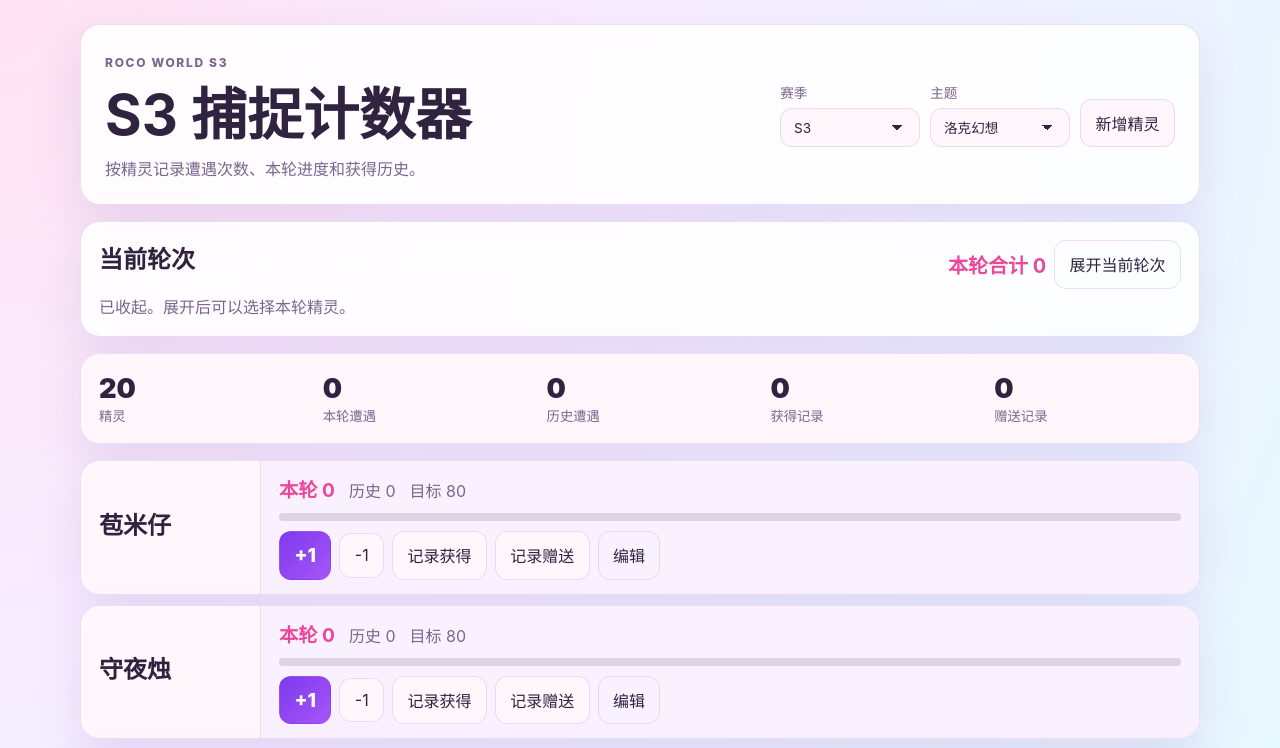
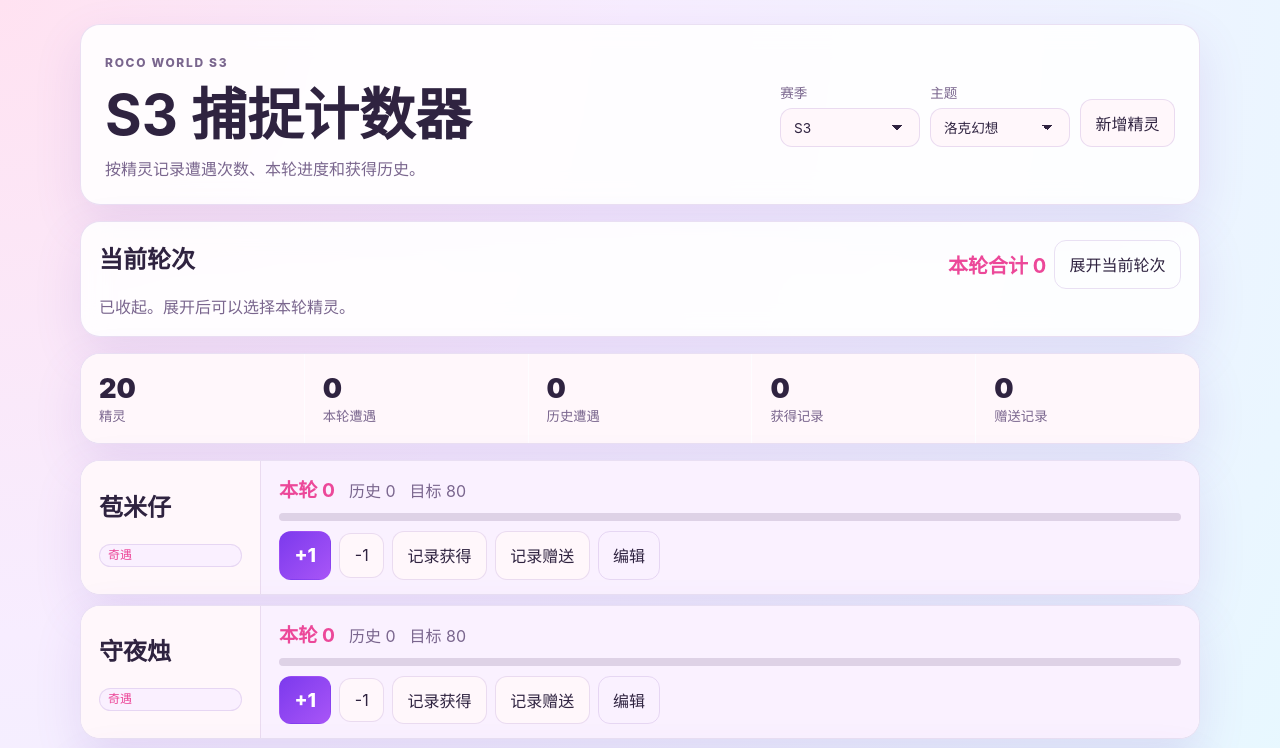
Before and after one commit to 2321Robin/count, a React (Vite) app: page / in a window 1280 px wide. Shown: the top 748 px of the page. Built offline with nearby package versions, Linux system fonts and the light colour scheme.

Commit message:
feat: 精灵名字下方添加类别标签（奇遇/普通/战令）
- 在CreatureCard中category字段存在时显示标签
- 添加.categoryLabel样式，不改原有布局

```diff
--- a/src/components/CreatureCard.tsx
+++ b/src/components/CreatureCard.tsx
@@ -17,6 +17,7 @@ export function CreatureCard({ creature, onIncrement, onDecrement, onEdit, onRec
     <article className="card counterRow" role="listitem" aria-label={creature.name}>
       <div className="creatureNamePane">
         <h2>{creature.name}</h2>
+        {creature.category && <span className="categoryLabel">{creature.category}</span>}
       </div>
       <div className="counterPane">
         <div className="numbers">
--- a/src/styles.css
+++ b/src/styles.css
@@ -157,7 +157,8 @@ select { appearance: none; border: 1px solid var(--border); border-radius: 12px;
 .counterRow { display: grid; grid-template-columns: minmax(110px, 180px) 1fr; overflow: hidden; }
 .creatureNamePane { display: grid; align-items: center; padding: 18px; border-right: 1px solid var(--border); background: var(--surface-strong); }
 .counterPane { display: grid; gap: 10px; padding: 14px 18px; background: var(--surface-soft); }
-.card h2, .panel h2 { margin: 0 0 8px; }
+.card h2, .panel h2 { margin: 0; }
+.categoryLabel { display: inline-block; margin-top: 4px; font-size: 0.75rem; padding: 2px 8px; border-radius: 999px; background: var(--surface-soft); color: var(--accent); border: 1px solid var(--border); line-height: 1.4; }
 .card p { margin: 0; color: var(--muted); }
 .numbers { display: flex; flex-wrap: wrap; gap: 8px 14px; align-items: baseline; }
 .numbers strong { font-size: 1.2rem; color: var(--accent); }
```
